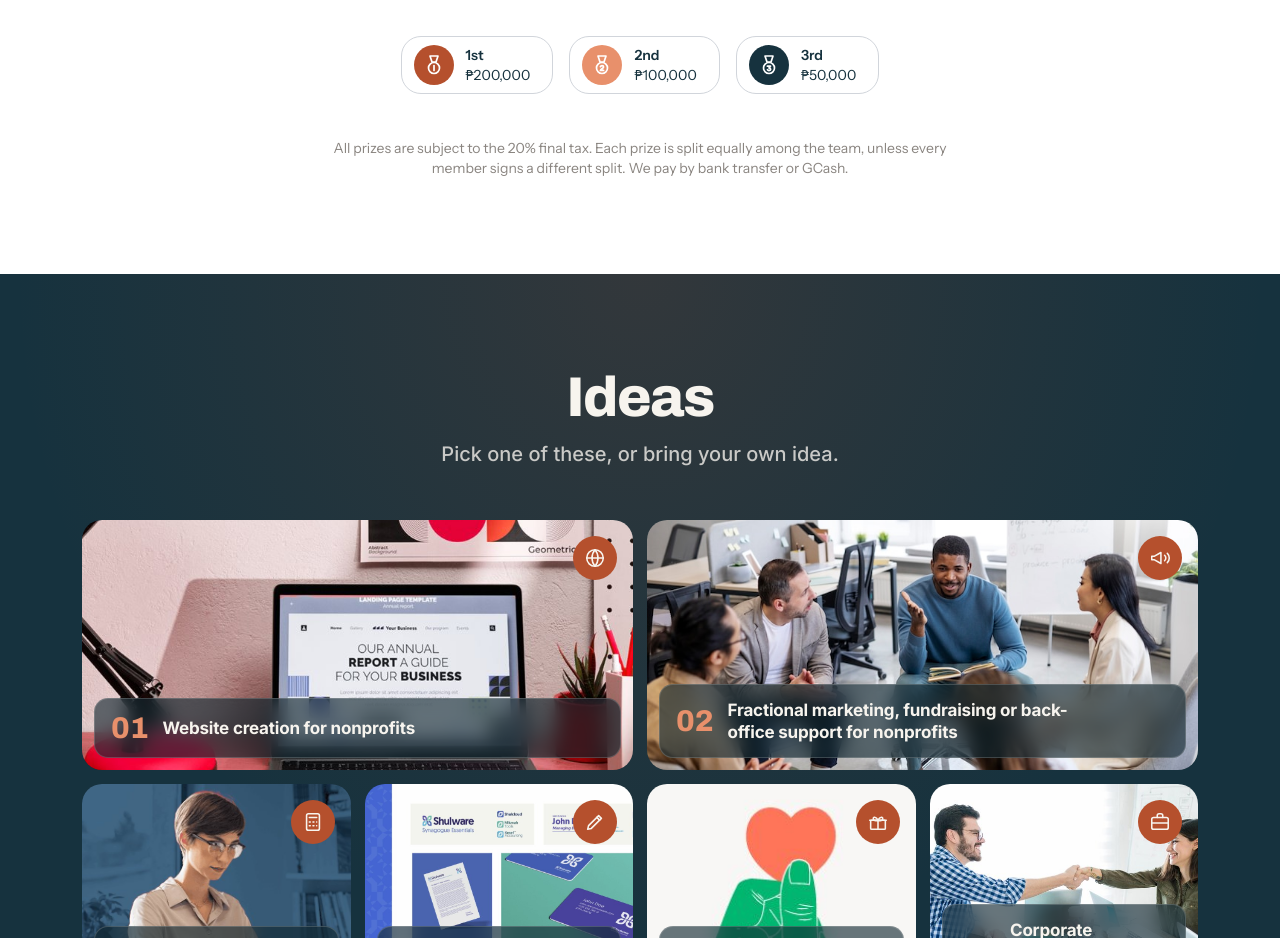
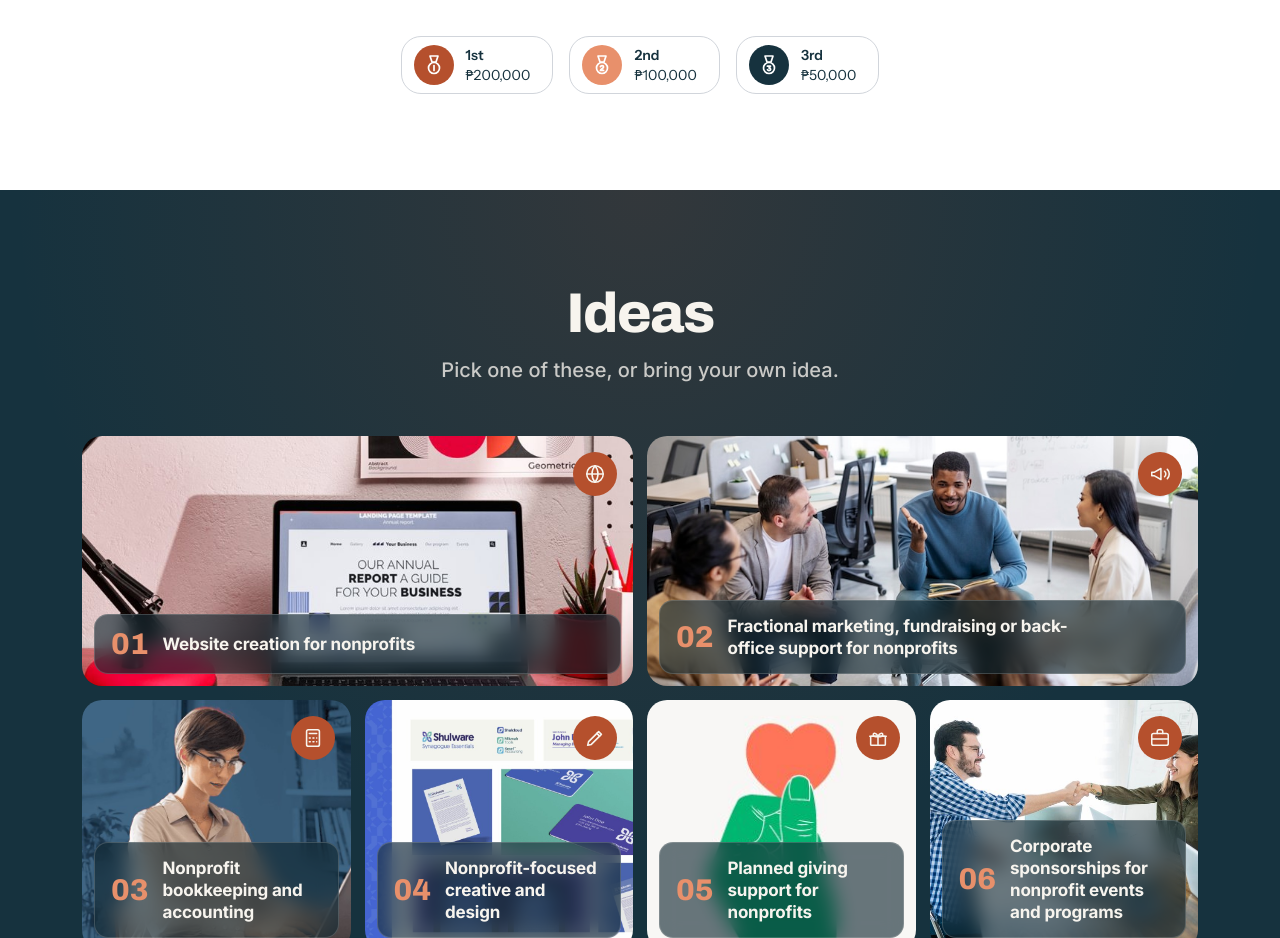
Before and after one commit to HAS2-phlang/ffg-vs-reference, a plain HTML site: page social-good-hackathon/index.html in a window 1280 px wide. Shown: the part 2620-3558 px from the top of the page. Drawn offline with Linux system fonts and the light colour scheme; a web font is replaced by a local one.

Commit message:
Hackathon prizes: remove the tax and payout fine print
Co-Authored-By: Claude Opus 5.5 <noreply@anthropic.com>

```diff
--- a/social-good-hackathon/index.html
+++ b/social-good-hackathon/index.html
@@ -158,7 +158,6 @@
       </li>
     </ul>
 
-    <p class="eg-fine reveal">All prizes are subject to the 20% final tax. Each prize is split equally among the team, unless every member signs a different split. We pay by bank transfer or GCash.</p>
   </div>
 </section>
 <!-- Ideas, design 5 "full photo, frosted caption" (Hugh's pick, Oct 26, from "Ideas design 5 - cleaned.html").
```
